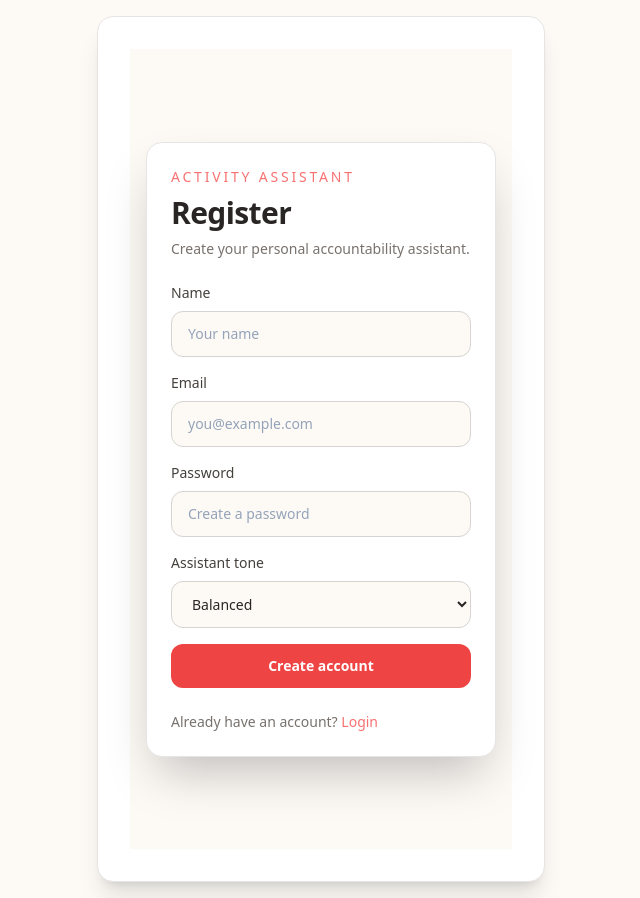
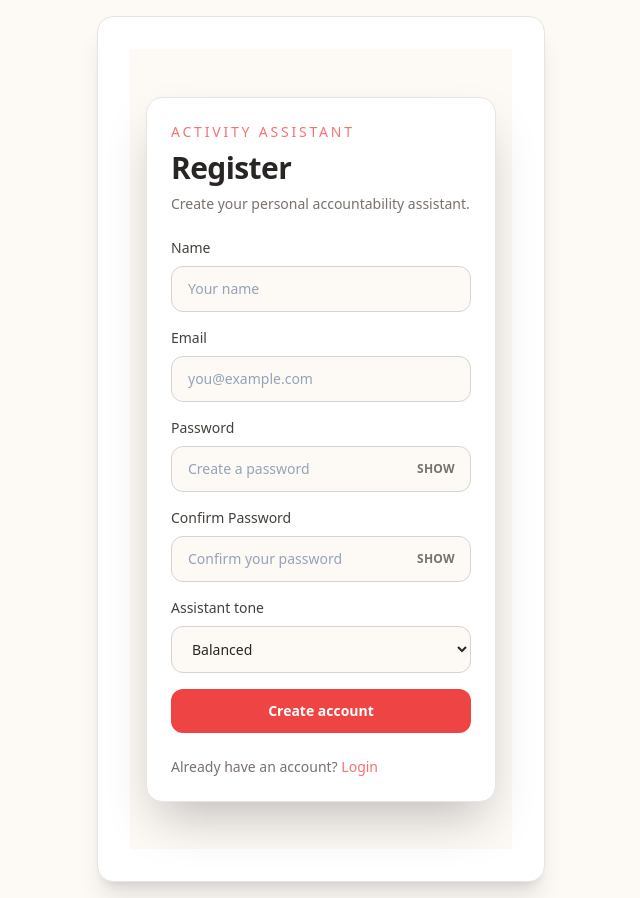
Before and after one commit to SahasransuAcharjya/Habit-Tracker, a Next.js app in the folder frontend/: page /register in a window 1280 px wide. Shown: the whole page, without its empty margins (319-959 px from the left). Built offline with nearby package versions, Linux system fonts and the light colour scheme.

Commit message:
registration page updated

```diff
--- a/frontend/src/app/(auth)/register/page.tsx
+++ b/frontend/src/app/(auth)/register/page.tsx
@@ -30,6 +30,7 @@ export default function RegisterPage() {
     name: "",
     email: "",
     password: "",
+    confirmPassword: "",
     assistantTone: "BALANCED",
   });
 
@@ -55,8 +56,15 @@ export default function RegisterPage() {
     setError("");
     setSuccessMessage("");
 
+    if (formData.password !== formData.confirmPassword) {
+      setError("Passwords do not match.");
+      setLoading(false);
+      return;
+    }
+
     try {
-      const result = await apiPost<RegisterResponse>("/auth/register", formData);
+      const { confirmPassword, ...payload } = formData;
+      const result = await apiPost<RegisterResponse>("/auth/register", payload);
 
       if (!result.success) {
         throw new Error(result.message || "Registration failed.");
@@ -120,6 +128,17 @@ export default function RegisterPage() {
             required
           />
 
+          <FormInput
+            label="Confirm Password"
+            id="confirmPassword"
+            name="confirmPassword"
+            type="password"
+            placeholder="Confirm your password"
+            value={formData.confirmPassword}
+            onChange={handleChange}
+            required
+          />
+
           <FormSelect
             label="Assistant tone"
             id="assistantTone"
--- a/frontend/src/components/ui/FormInput.tsx
+++ b/frontend/src/components/ui/FormInput.tsx
@@ -1,4 +1,6 @@
-import { InputHTMLAttributes } from "react";
+"use client";
+
+import { InputHTMLAttributes, useState } from "react";
 
 type FormInputProps = InputHTMLAttributes<HTMLInputElement> & {
   label: string;
@@ -9,18 +11,37 @@ export default function FormInput({
   label,
   error,
   className = "",
+  type,
   ...props
 }: FormInputProps) {
+  const [showPassword, setShowPassword] = useState(false);
+  const isPassword = type === "password";
+  const inputType = isPassword ? (showPassword ? "text" : "password") : type;
+
   return (
     <div>
       <label className="mb-2 block text-sm font-medium text-stone-700">
         {label}
       </label>
-      <input
-        className={`w-full rounded-xl border border-stone-300 bg-[#fdfaf6] px-4 py-3 text-sm text-stone-800 outline-none transition focus:border-red-500 ${className}`}
-        {...props}
-      />
-      {error ? <p className="mt-2 text-xs text-red-300">{error}</p> : null}
+      <div className="relative">
+        <input
+          type={inputType}
+          className={`w-full rounded-xl border border-stone-300 bg-[#fdfaf6] px-4 py-3 text-sm text-stone-800 outline-none transition focus:border-red-500 ${
+            isPassword ? "pr-12" : ""
+          } ${className}`}
+          {...props}
+        />
+        {isPassword && (
+          <button
+            type="button"
+            onClick={() => setShowPassword(!showPassword)}
+            className="absolute right-4 top-1/2 -translate-y-1/2 text-xs font-semibold uppercase tracking-wide text-stone-500 hover:text-stone-800 focus:outline-none"
+          >
+            {showPassword ? "Hide" : "Show"}
+          </button>
+        )}
+      </div>
+      {error ? <p className="mt-2 text-xs text-red-500">{error}</p> : null}
     </div>
   );
 }
```
